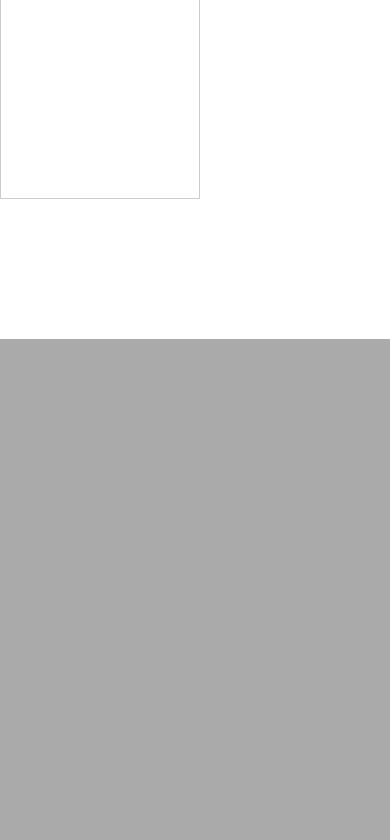
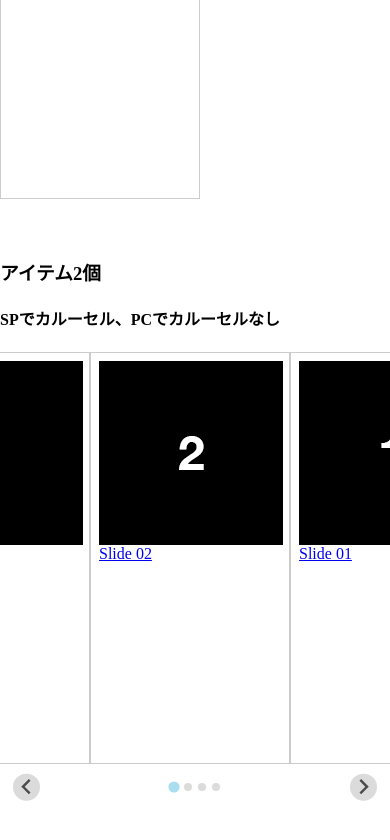
Before and after one commit to ruedap/lab.ruedap.com, a website: page splide/index4.html in a window 390 px wide. Shown: the part 1610-2450 px from the top of the page. Before the commit the page ends 1949 px from the top, so only its background shows below. Drawn offline with Linux system fonts and the light colour scheme.

Commit message:
2025/06/22 18:05:28

```diff
--- a/splide/index4.html
+++ b/splide/index4.html
@@ -59,9 +59,37 @@
 
         function initSplideConditionally(selector, options) {
           const element = document.querySelector(selector);
-          if (element) {
+          if (!element) return;
+
           const slides = element.querySelectorAll('.splide__slide');
           const newOptions = { ...options };
+
+          if (selector === '.splide4_2' && slides.length === 2) {
+            const mql = window.matchMedia('(min-width: 820px)');
+            let splideInstance;
+
+            const mount = () => {
+              const list = element.querySelector('.splide__list');
+              if (list.children.length === 2) {
+                slides.forEach(slide => list.appendChild(slide.cloneNode(true)));
+              }
+              const mobileOptions = { ...options, type: 'loop', focus: 'center' };
+              splideInstance = new Splide(element, mobileOptions);
+              splideInstance.mount();
+            };
+
+            const destroy = () => {
+              if (splideInstance) {
+                splideInstance.destroy('completely');
+                splideInstance = null;
+              }
+            };
+
+            const handleChange = e => e.matches ? destroy() : mount();
+            mql.addEventListener('change', handleChange);
+            handleChange(mql);
+            return;
+          }
 
           if (slides.length <= 1) {
             newOptions.type = 'slide';
@@ -71,7 +99,6 @@
             newOptions.focus = 0;
           }
           new Splide(element, newOptions).mount();
-          }
         }
 
         opts4.type = 'slide';
@@ -168,6 +195,11 @@
       .d-Splide-image--3 {
         width: 250px;
         height: 250px;
+      }
+
+      .splide4_2:not(.is-initialized) .splide__list {
+        display: flex;
+        justify-content: center;
       }
     </style>
   </head>
@@ -323,8 +355,8 @@
         </section>
       </div>
 
-      <!--
       <h3>アイテム2個</h3>
+      <h4>SPでカルーセル、PCでカルーセルなし</h4>
       <div class="outer">
         <section class="splide4_2 splide d-Splide" aria-label="Splide Basic HTML Example">
           <div class="splide__track d-Splide-track">
@@ -346,6 +378,7 @@
         </section>
       </div>
 
+      <!--
       <h3>アイテム3個</h3>
       <div class="outer">
         <section class="splide4_3 splide d-Splide" aria-label="Splide Basic HTML Example">
```
Lines whose indentation alone changed are shown as unchanged.
